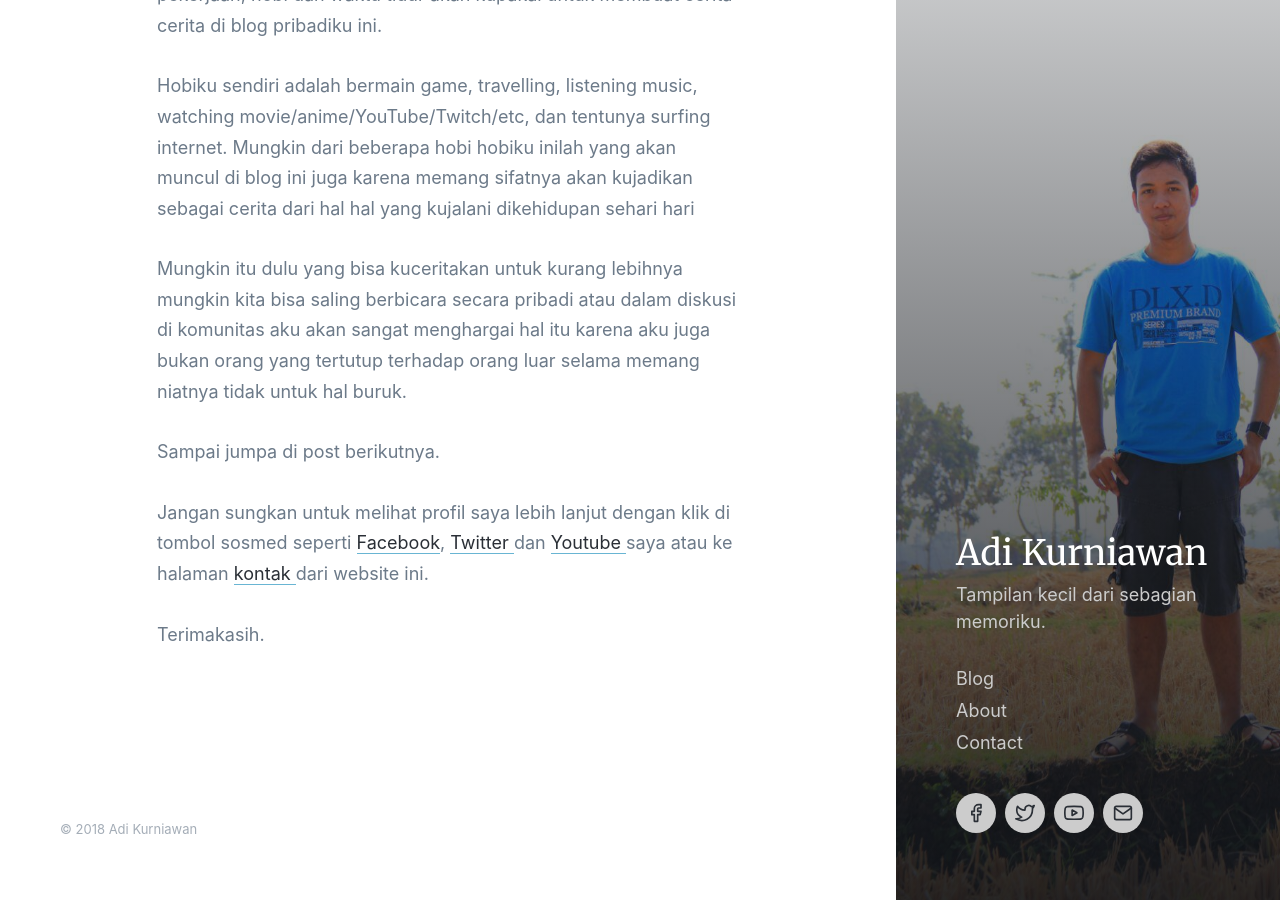
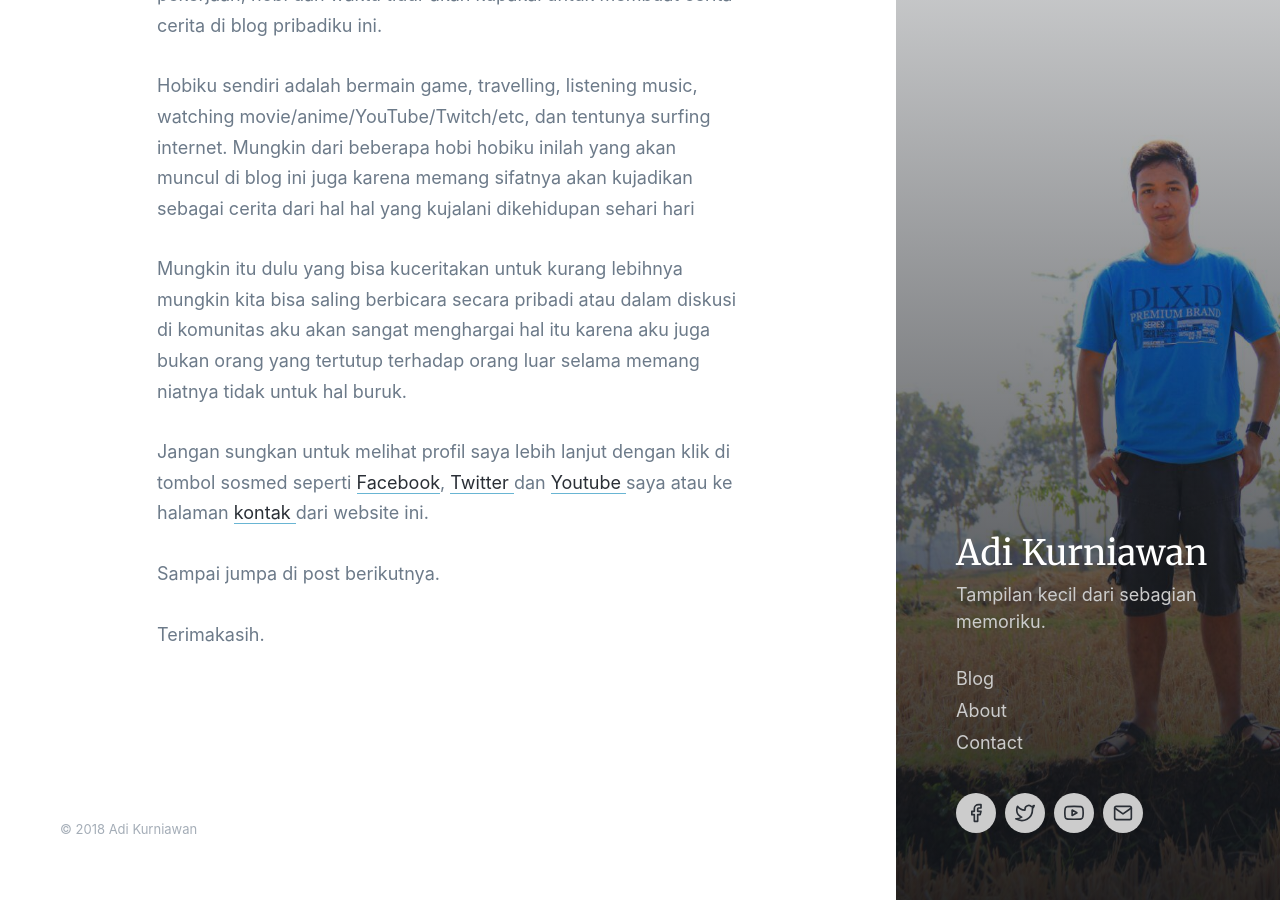
Before and after one commit to adionakurniawan/blog, a Jekyll site: the page built from _posts/2018-09-30-pertama-tentangku.md, in a window 1280 px wide and 900 px high, scrolled down 632 px. Built offline with Jekyll 4.4.1, drawn with Linux system fonts in a browser that asks for light colours; some web fonts are replaced.

```diff
--- a/_posts/2018-09-30-pertama-tentangku.md
+++ b/_posts/2018-09-30-pertama-tentangku.md
@@ -16,8 +16,8 @@ Hobiku sendiri adalah bermain game, travelling, listening music, watching movie/
 
 Mungkin itu dulu yang bisa kuceritakan untuk kurang lebihnya mungkin kita bisa saling berbicara secara pribadi atau dalam diskusi di komunitas aku akan sangat menghargai hal itu karena aku juga bukan orang yang tertutup terhadap orang luar selama memang niatnya tidak untuk hal buruk.
 
+Jangan sungkan untuk melihat profil saya lebih lanjut dengan klik di tombol sosmed seperti [Facebook](https://www.facebook.com/adionakurniawan), [Twitter ](https://twitter.com/adionakurniawan)dan [Youtube ](https://www.youtube.com/channel/UCCM04WdV5sVd_Fhtf9IIZuw?view_as=subscriber)saya atau ke halaman [kontak  ](https://adikurniawan.me/contact/)dari website ini.
+
 Sampai jumpa di post berikutnya.
 
-Jangan sungkan untuk melihat profil saya lebih lanjut dengan klik di tombol sosmed seperti [Facebook](https://www.facebook.com/adionakurniawan), [Twitter ](https://twitter.com/adionakurniawan)dan [Youtube ](https://www.youtube.com/channel/UCCM04WdV5sVd_Fhtf9IIZuw?view_as=subscriber)saya atau ke halaman [kontak  ](https://adikurniawan.me/contact/)dari website ini.
-
 Terimakasih.
```
